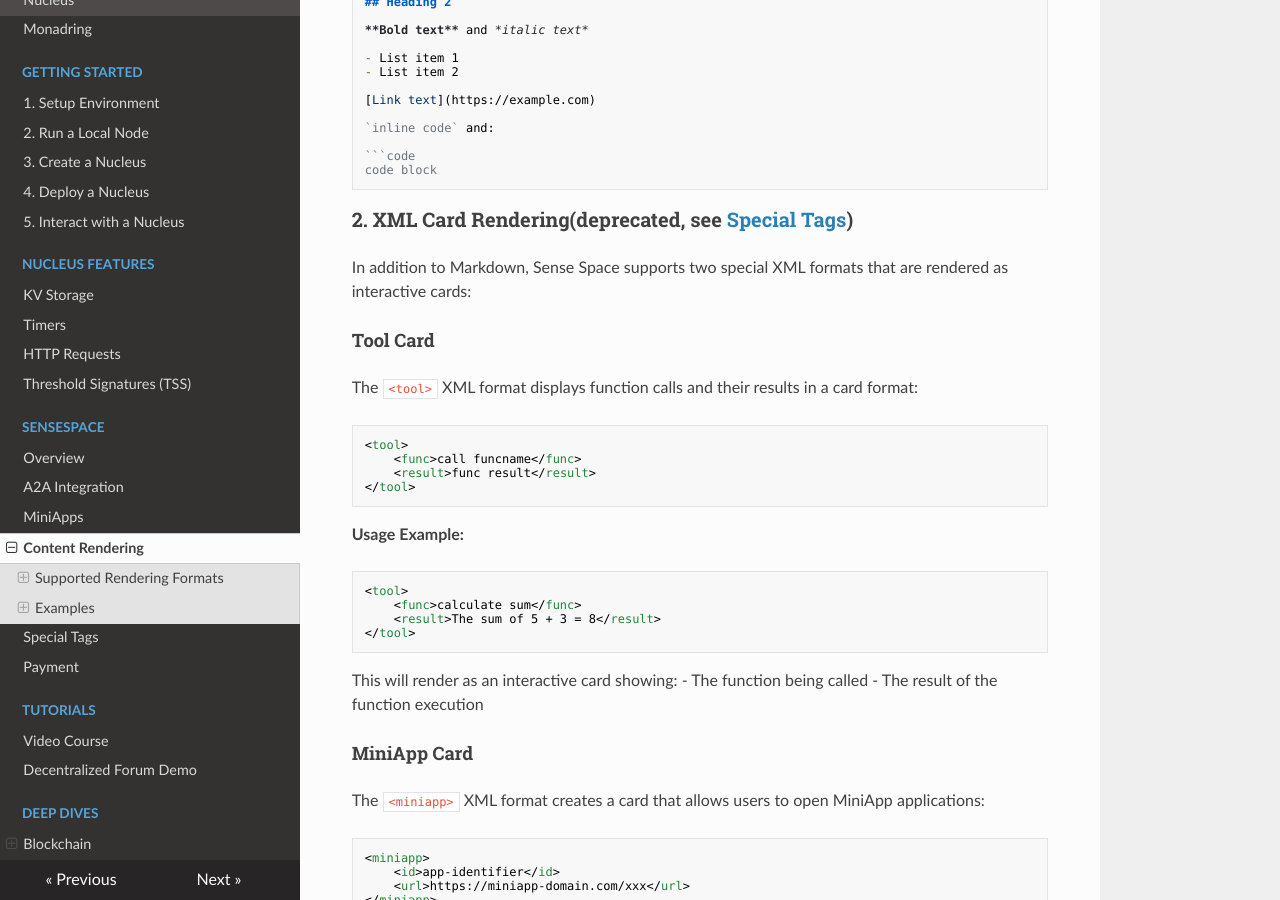
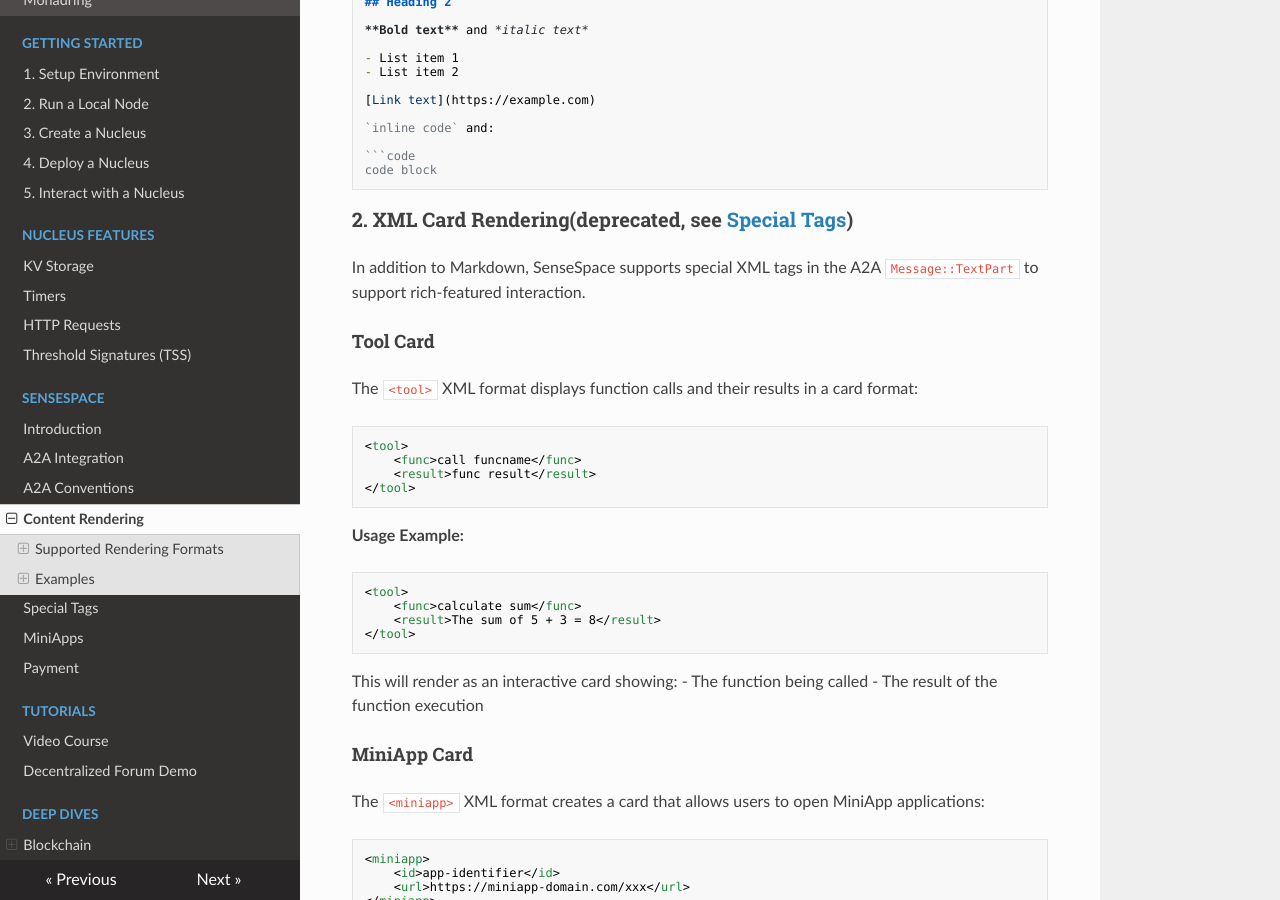
Before and after one commit to verisense-network/docs, an MkDocs documentation site: the page built from docs/6_sensespace/4_content_rendering.md, in a window 1280 px wide and 900 px high, scrolled down 683 px. Built offline with MkDocs 1.6.1, drawn with Linux system fonts in a browser that asks for light colours; nearby versions of some CDN libraries.

Commit message:
update special tags

```diff
--- a/docs/6_sensespace/content_rendering.md
+++ b/docs/6_sensespace/4_content_rendering.md
@@ -36,7 +36,7 @@ code block
 
 ### 2. XML Card Rendering(deprecated,  see [Special Tags](../special_tags/))
 
-In addition to Markdown, Sense Space supports two special XML formats that are rendered as interactive cards:
+In addition to Markdown, SenseSpace supports special XML tags in the A2A `Message::TextPart` to support rich-featured interaction.
 
 #### Tool Card
 
--- a/mkdocs.yml
+++ b/mkdocs.yml
@@ -21,12 +21,13 @@ nav:
     - 'Threshold Signatures (TSS)': '4_nucleus_features/tss.md'
 
   - 'SenseSpace':
-    - 'Overview': '6_sensespace/index.md'
-    - 'A2A Integration': '6_sensespace/a2a_integration.md'
-    - 'MiniApps': '6_sensespace/miniapps.md'
-    - 'Content Rendering': '6_sensespace/content_rendering.md'
-    - 'Special Tags': '6_sensespace/special_tags.md'
-    - 'Payment': '6_sensespace/payment.md'
+    - 'Introduction': '6_sensespace/1_introduction.md'
+    - 'A2A Integration': '6_sensespace/2_a2a_integration.md'
+    - 'A2A Conventions': '6_sensespace/3_a2a_conventions.md'
+    - 'Content Rendering': '6_sensespace/4_content_rendering.md'
+    - 'Special Tags': '6_sensespace/5_special_tags.md'
+    - 'MiniApps': '6_sensespace/6_miniapps.md'
+    - 'Payment': '6_sensespace/7_payment.md'
   - 'Tutorials':
     - 'Video Course': '7_tutorials/video_course.md'
     - 'Decentralized Forum Demo': '7_tutorials/decentralized_forum.md'
```
Also changed, not shown: docs/6_sensespace/3_a2a_conventions.md (added, +28 -0 lines), docs/6_sensespace/5_special_tags.md (added, +76 -0 lines), docs/6_sensespace/special_tags.md (deleted, +0 -56 lines), docs/6_sensespace/1_introduction.md (renamed from docs/6_sensespace/index.md), docs/6_sensespace/2_a2a_integration.md (renamed from docs/6_sensespace/a2a_integration.md), docs/6_sensespace/6_miniapps.md (renamed from docs/6_sensespace/miniapps.md), docs/6_sensespace/7_payment.md (renamed from docs/6_sensespace/payment.md).
